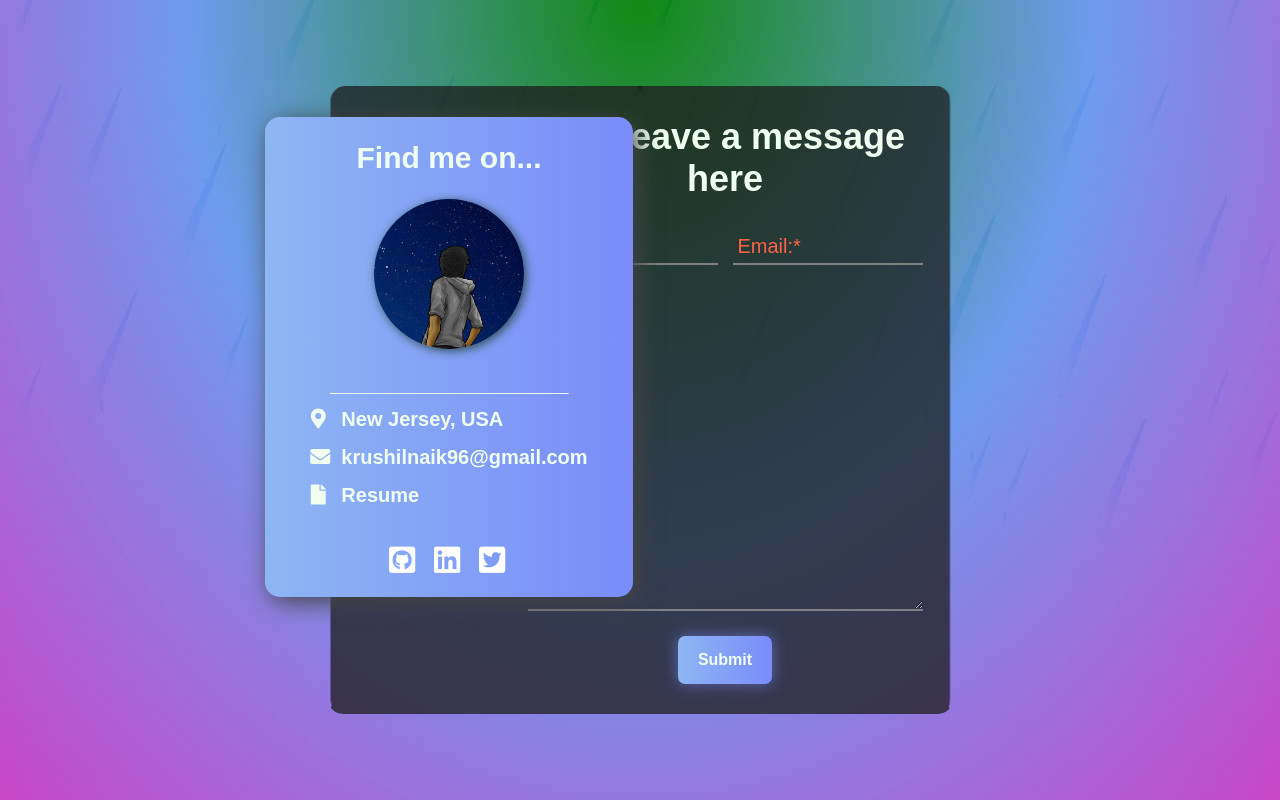
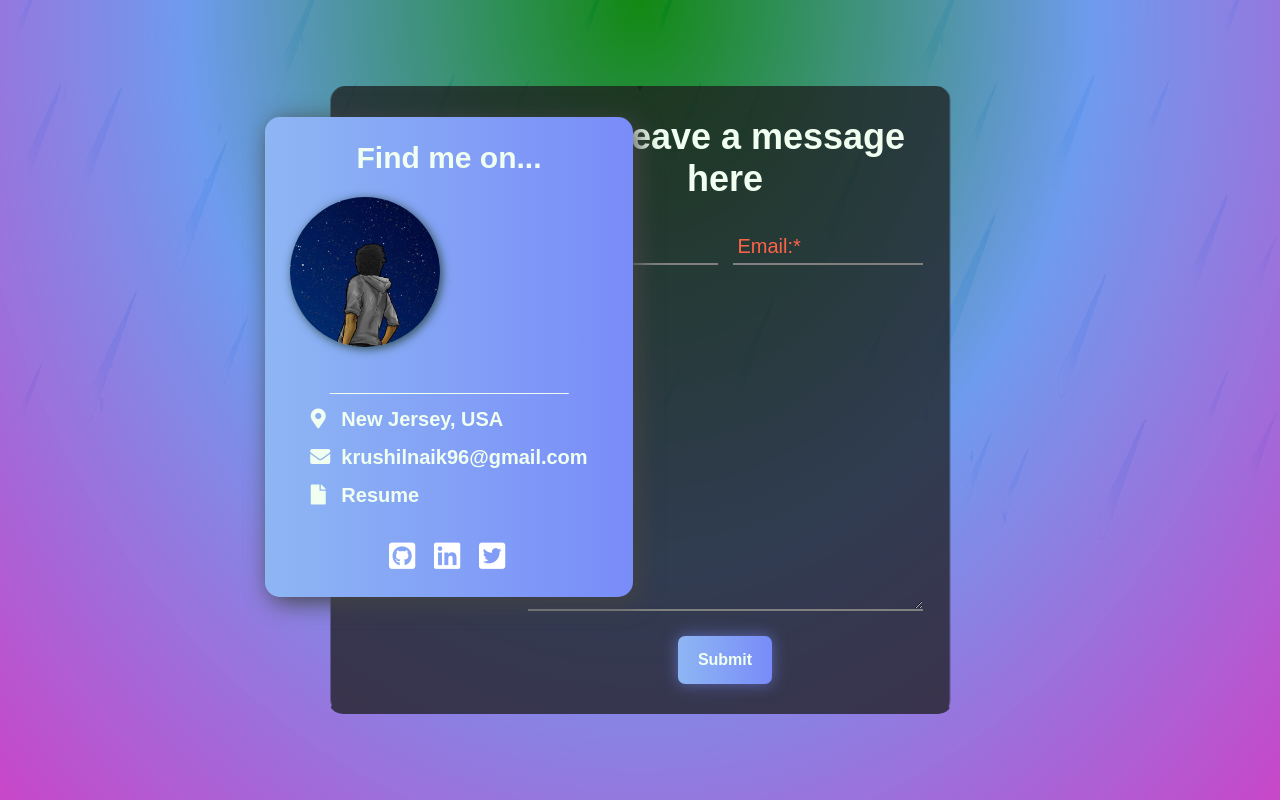
Before and after one commit to krushilnaik/krushilnaik.github.io, a React (Create React App) app: page / in a window 1280 px wide. Shown: the part 2400-3200 px from the top of the page. Built offline with nearby package versions, Linux system fonts and the light colour scheme; a web font is replaced by a local one.

Commit message:
Add intro animations to contact "card"

```diff
--- a/src/pages/ContactForm.jsx
+++ b/src/pages/ContactForm.jsx
@@ -8,6 +8,7 @@ import Links from '../components/Links';
 
 import './scss/ContactForm.scss';
 import '../components/scss/Input.scss';
+import ScrollAnimation from 'react-animate-on-scroll';
 
 const errorColor = 'tomato';
 
@@ -192,28 +193,41 @@ function ContactForm() {
 				<div className='contact-info'>
 					<h4>Find me on...</h4>
 
+					<ScrollAnimation animateIn='fadeIn' animateOnce={true} duration={2}>
 						<img className='avatar' src='assets/images/avatar.png' alt='crucial avatar' />
+					</ScrollAnimation>
 
 					<ul>
 						<li>
+							<ScrollAnimation animateIn='fadeInUp' animateOnce={true}>
 								{/* GPS icon */}
 								<i className='fas fa-map-marker-alt'></i>
 								<span>New Jersey, USA</span>
+							</ScrollAnimation>
 						</li>
+
 						<li>
+							<ScrollAnimation animateIn='fadeInUp' animateOnce={true} delay={200}>
 								{/* Email icon */}
 								<i className='fas fa-envelope'></i>
 								<a href='mailto:krushilnaik96@gmail.com'>krushilnaik96@gmail.com</a>
+							</ScrollAnimation>
 						</li>
+
 						<li>
+							<ScrollAnimation animateIn='fadeInUp' animateOnce={true} delay={400}>
 								{/* Some other third one */}
 								<i className='fas fa-file'></i>
 								<a href='assets/docs/krushilNaikResume.docx' download>
 									Resume
 								</a>
+							</ScrollAnimation>
 						</li>
 					</ul>
+
+					<ScrollAnimation animateIn='fadeIn' animateOnce={true} duration={2}>
 						<Links />
+					</ScrollAnimation>
 				</div>
 
 				<h3>...or leave a message here</h3>
--- a/src/pages/scss/ContactForm.scss
+++ b/src/pages/scss/ContactForm.scss
@@ -67,10 +67,13 @@
 				}
 
 				li {
+					list-style-type: none;
+
+					.animated {
 						display: grid;
 						grid-template-columns: 1em 1fr;
 						gap: 15px;
-					list-style-type: none;
+						width: max-content;
 
 						i {
 							margin: auto;
@@ -86,6 +89,7 @@
 
 							&:hover {
 								color: bisque;
+							}
 						}
 					}
 				}
```
Lines whose indentation alone changed are shown as unchanged.
